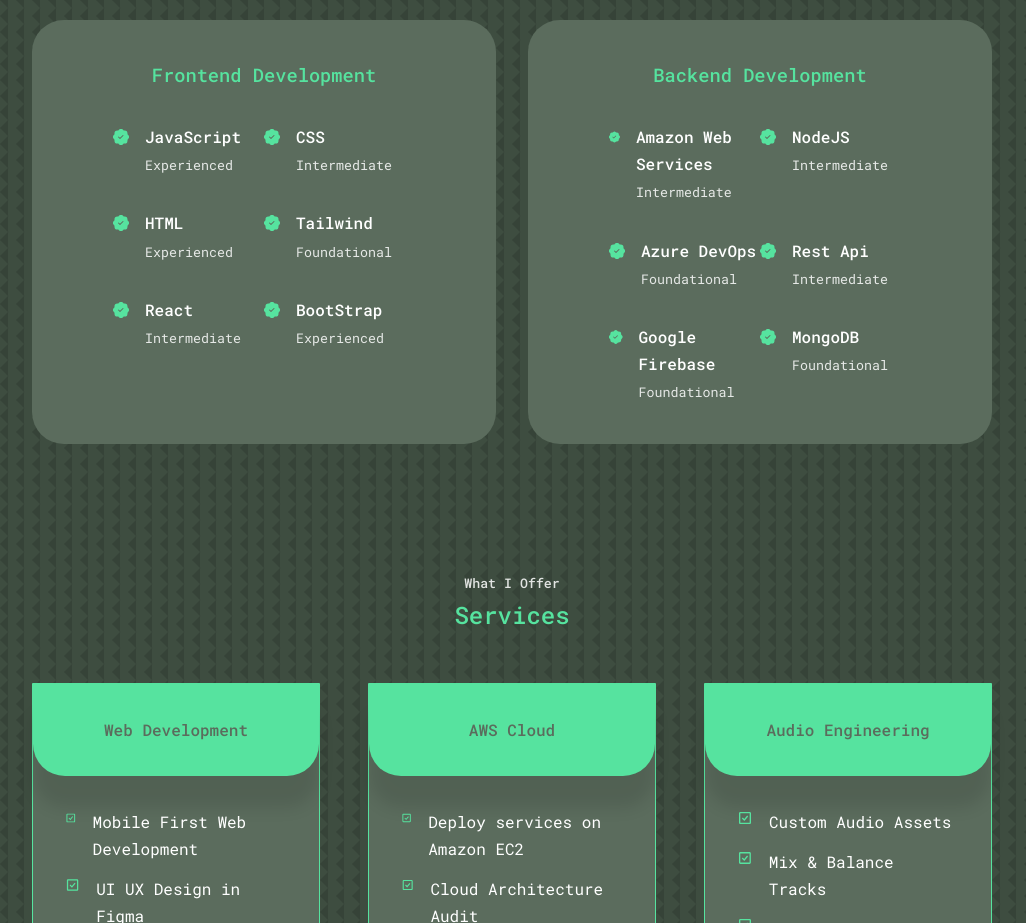
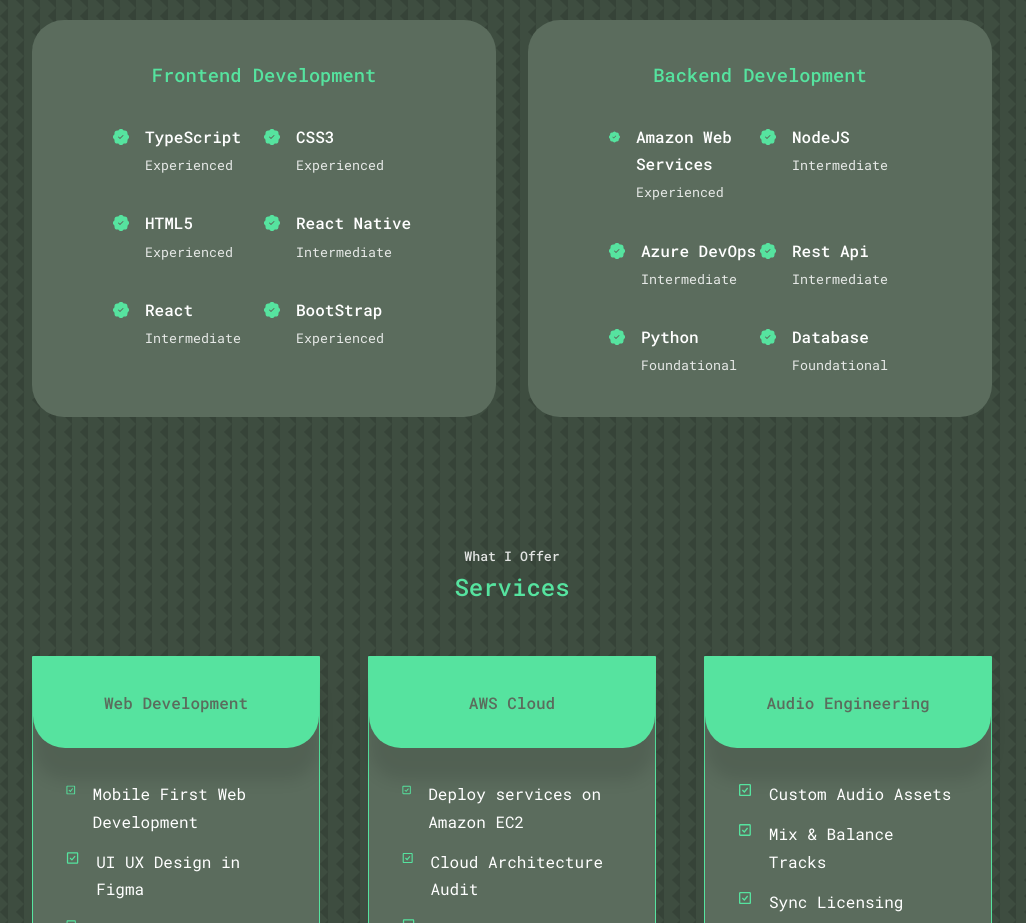
Before and after one commit to m100dev/WebPortfolio, a React (Create React App) app: page / in a window 1280 px wide. Shown: the part 1800-2723 px from the top of the page, without its empty margins (128-1154 px from the left). Built offline with nearby package versions, Linux system fonts and the light colour scheme.

Commit message:
Updated skills to showcase best features

```diff
--- a/src/components/experience/Experience.jsx
+++ b/src/components/experience/Experience.jsx
@@ -15,29 +15,29 @@ const Experience = () => {
             <article className='experience__details'>
               <BsPatchCheckFill className='experience__details-icon'/>
               <div>
-                <h4>JavaScript</h4>
+                <h4>TypeScript</h4>
                 <small className='text-light'>Experienced</small>
               </div>
             </article>
             <article className='experience__details'>
               <BsPatchCheckFill className='experience__details-icon'/>
               <div>
-                <h4>CSS</h4>
-                <small className='text-light'>Intermediate</small>
-              </div>
-            </article>
-            <article className='experience__details'>
-              <BsPatchCheckFill className='experience__details-icon'/>
-              <div>
-                <h4>HTML</h4>
+                <h4>CSS3</h4>
                 <small className='text-light'>Experienced</small>
               </div>
             </article>
             <article className='experience__details'>
               <BsPatchCheckFill className='experience__details-icon'/>
               <div>
-                <h4>Tailwind</h4>
-                <small className='text-light'>Foundational</small>
+                <h4>HTML5</h4>
+                <small className='text-light'>Experienced</small>
+              </div>
+            </article>
+            <article className='experience__details'>
+              <BsPatchCheckFill className='experience__details-icon'/>
+              <div>
+                <h4>React Native</h4>
+                <small className='text-light'>Intermediate</small>
               </div>
             </article>
             <article className='experience__details'>
@@ -64,7 +64,7 @@ const Experience = () => {
               <BsPatchCheckFill className='experience__details-icon'/>
               <div>
                 <h4>Amazon Web Services</h4>
-                <small className='text-light'>Intermediate</small>
+                <small className='text-light'>Experienced</small>
               </div>
             </article>
             <article className='experience__details'>
@@ -78,7 +78,7 @@ const Experience = () => {
               <BsPatchCheckFill className='experience__details-icon'/>
               <div>
                 <h4>Azure DevOps</h4>
-                <small className='text-light'>Foundational</small>
+                <small className='text-light'>Intermediate</small>
               </div>
             </article>
             <article className='experience__details'>
@@ -91,14 +91,14 @@ const Experience = () => {
             <article className='experience__details'>
               <BsPatchCheckFill className='experience__details-icon'/>
               <div>
-                <h4>Google Firebase</h4>
+                <h4>Python</h4>
                 <small className='text-light'>Foundational</small>
               </div>
             </article>
             <article className='experience__details'>
               <BsPatchCheckFill className='experience__details-icon'/>
               <div>
-                <h4>MongoDB</h4>
+                <h4>Database</h4>
                 <small className='text-light'>Foundational</small>
               </div>
             </article>
```
